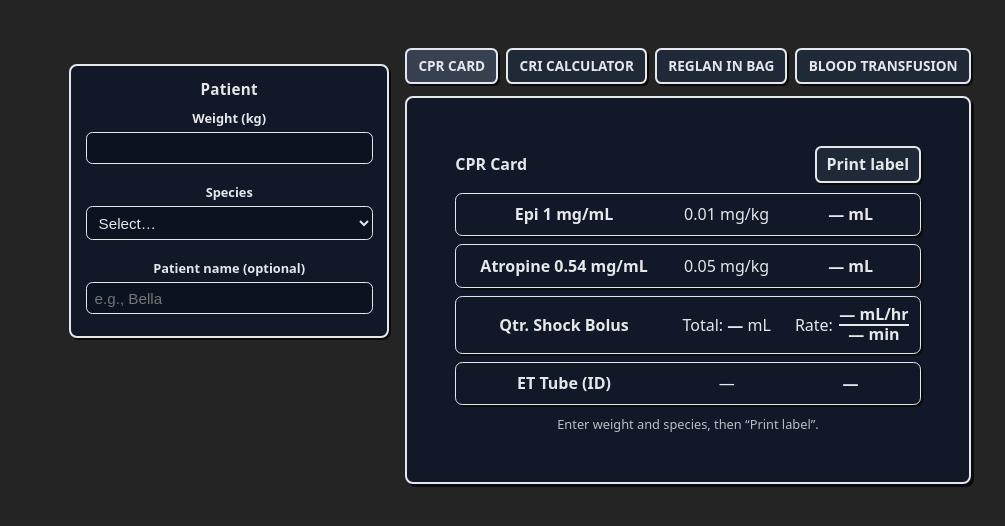
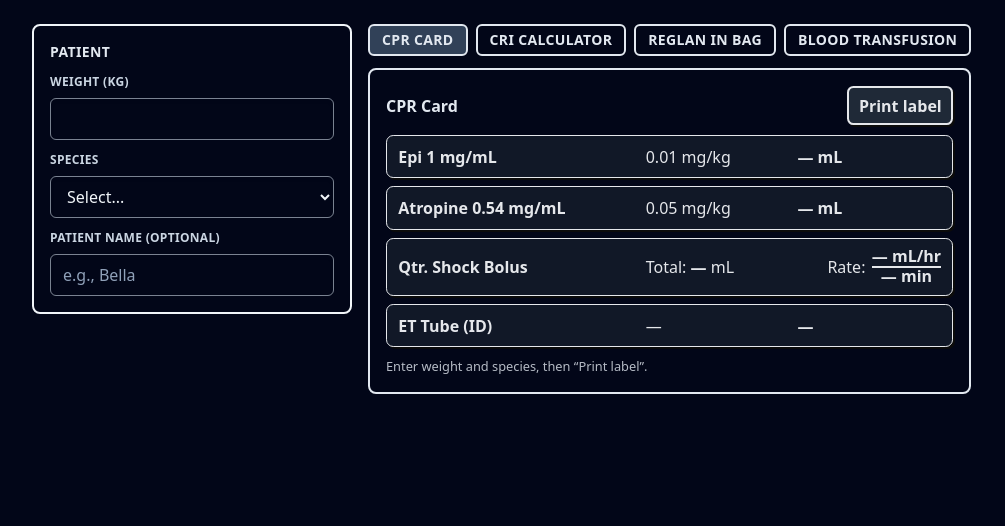
Before and after one commit to zappybiby/vetmedcalc, a Svelte app: page / in a window 1280 px wide. Shown: the top 526 px of the page, without its empty margins (120-1125 px from the left). Built offline with nearby package versions, Linux system fonts and the light colour scheme.

Commit message:
Tailwind CSS

```diff
--- a/src/App.svelte
+++ b/src/App.svelte
@@ -3,44 +3,12 @@
   import TabShell from './lib/components/TabShell.svelte';
 </script>
 
-<main class="page">
-  <div class="layout">
+<main class="min-h-screen py-6">
+  <div class="mx-auto grid min-w-0 max-w-5xl gap-4 px-4 sm:px-6 md:grid-cols-[320px_1fr]">
     <PatientPanel />
 
-    <div class="center">
+    <div class="flex min-w-0 justify-center md:justify-start">
       <TabShell />
     </div>
   </div>
 </main>
-
-<style>
-  .page {
-    min-height: 100vh;
-    /* Inherit global dark styles */
-    background: transparent;
-    color: inherit;
-  }
-  .layout {
-    max-width: 1200px;
-    margin: 0 auto;
-    padding: 1rem;
-    display: grid;
-    grid-template-columns: 320px 1fr;
-    gap: 1rem;
-    width: 100%;
-    min-width: 0;
-    overflow-x: hidden;
-  }
-  .center {
-    display: grid;
-    place-items: start center;
-    min-width: 0;
-  }
-
-  /* Responsive: collapse to single column on narrow screens */
-  @media (max-width: 900px) {
-    .layout {
-      grid-template-columns: 1fr;
-    }
-  }
-</style>
--- a/src/app.css
+++ b/src/app.css
@@ -1,73 +1,31 @@
+@import "tailwindcss";
+
+@plugin "@tailwindcss/forms" { strategy: "class" };
+@plugin "@tailwindcss/typography";
+
+@layer base {
   :root {
-  font-family: system-ui, Avenir, Helvetica, Arial, sans-serif;
-  line-height: 1.5;
-  font-weight: 400;
+    color-scheme: dark;
+  }
 
-  /* Force dark theme only */
-  color-scheme: dark;
-  color: rgba(255, 255, 255, 0.87);
-  background-color: #242424;
-
-  font-synthesis: none;
-  text-rendering: optimizeLegibility;
-  -webkit-font-smoothing: antialiased;
-  -moz-osx-font-smoothing: grayscale;
-
-  /* Accessible focus ring */
-  --ring: 2px solid #0ea5e9;
-}
-/* Global box sizing and focus ring for inputs/buttons */
-* { box-sizing: border-box; }
-button:focus-visible, input:focus-visible, select:focus-visible { outline: var(--ring); outline-offset: 2px; }
-
-a {
-  font-weight: 500;
-  color: #646cff;
-  text-decoration: inherit;
-}
-a:hover {
-  color: #535bf2;
+  *,
+  *::before,
+  *::after {
+    box-sizing: border-box;
   }
 
   body {
-  margin: 0;
-  display: flex;
-  place-items: center;
-  min-width: 320px;
-  min-height: 100vh;
+    @apply m-0 min-h-screen bg-slate-950 font-sans text-slate-100 antialiased;
   }
 
-h1 {
-  font-size: 3.2em;
-  line-height: 1.1;
+  a {
+    @apply font-medium text-sky-400 no-underline transition-colors hover:text-sky-300;
   }
 
-.card {
-  padding: 2em;
+  button:focus-visible,
+  input:focus-visible,
+  select:focus-visible {
+    outline: 2px solid #38bdf8;
+    outline-offset: 2px;
   }
-
-#app {
-  max-width: 1280px;
-  margin: 0 auto;
-  padding: 2rem;
-  text-align: center;
 }
-
-button {
-  border-radius: 8px;
-  border: 1px solid transparent;
-  padding: 0.6em 1.2em;
-  font-size: 1em;
-  font-weight: 500;
-  font-family: inherit;
-  background-color: #1a1a1a;
-  cursor: pointer;
-  transition: border-color 0.25s;
-}
-button:hover {
-  border-color: #646cff;
-}
-button:focus,
-button:focus-visible {
-  outline: 4px auto -webkit-focus-ring-color;
-}
--- a/src/lib/components/PatientPanel.svelte
+++ b/src/lib/components/PatientPanel.svelte
@@ -18,71 +18,48 @@
   }));
 </script>
 
-<aside class="panel" aria-label="Patient inputs">
-  <h2 class="panel__title">Patient</h2>
+<aside
+  class="self-stretch rounded-md border bg-surface p-3 text-slate-100 shadow-card sm:rounded-lg sm:border-2 sm:p-4 md:sticky md:top-4 md:self-start"
+  aria-label="Patient inputs"
+>
+  <h2 class="mb-3 text-sm font-semibold uppercase tracking-wide text-slate-200">Patient</h2>
 
-  <div class="fields">
-    <div class="field">
-      <label for="weight">Weight (kg)</label>
-      <input id="weight" type="number" min="0" step="0.1" bind:value={weight} inputmode="decimal" />
+  <div class="grid grid-cols-2 gap-x-2 gap-y-3 sm:grid-cols-1 sm:gap-3">
+    <div class="flex flex-col gap-2">
+      <label class="text-xs font-semibold uppercase tracking-wide text-slate-300" for="weight">Weight (kg)</label>
+      <input
+        id="weight"
+        class="rounded-md border border-slate-300/60 bg-surface-sunken px-3 py-2 text-base text-slate-100 shadow-inner placeholder:text-slate-400 focus:border-sky-400 focus:outline-none"
+        type="number"
+        min="0"
+        step="0.1"
+        bind:value={weight}
+        inputmode="decimal"
+      />
     </div>
 
-    <div class="field">
-      <label for="species">Species</label>
-      <select id="species" bind:value={species}>
-        <option value="" disabled selected>Select…</option>
+    <div class="flex flex-col gap-2">
+      <label class="text-xs font-semibold uppercase tracking-wide text-slate-300" for="species">Species</label>
+      <select
+        id="species"
+        class="rounded-md border border-slate-300/60 bg-surface-sunken px-3 py-2 text-base text-slate-100 shadow-inner focus:border-sky-400 focus:outline-none"
+        bind:value={species}
+      >
+        <option value="" disabled>Select...</option>
         <option value="dog">Dog</option>
         <option value="cat">Cat</option>
       </select>
     </div>
 
-    <div class="field field--full">
-      <label for="name">Patient name (optional)</label>
-      <input id="name" type="text" placeholder="e.g., Bella" bind:value={name} />
+    <div class="col-span-2 flex flex-col gap-2 sm:col-span-1">
+      <label class="text-xs font-semibold uppercase tracking-wide text-slate-300" for="name">Patient name (optional)</label>
+      <input
+        id="name"
+        class="rounded-md border border-slate-300/60 bg-surface-sunken px-3 py-2 text-base text-slate-100 shadow-inner placeholder:text-slate-400 focus:border-sky-400 focus:outline-none"
+        type="text"
+        placeholder="e.g., Bella"
+        bind:value={name}
+      />
     </div>
   </div>
 </aside>
-
-<style>
-  .panel {
-    position: sticky;
-    top: 1rem;
-    align-self: start;
-    background: #111827;
-    border: 2px solid #e5e7eb;
-    border-radius: .5rem;
-    padding: .75rem .9rem;
-    box-shadow: 2px 2px 0 #0b0b0b;
-    color: #e5e7eb;
-  }
-  .panel__title {
-    font-size: 0.95rem;
-    margin: 0 0 .5rem 0;
-    letter-spacing: .02em;
-  }
-  .fields { display: grid; gap: .6rem; }
-  .field { display: grid; gap: .25rem; margin-bottom: .6rem; }
-  label { font-size: .8rem; font-weight: 600; }
-  input, select {
-    border: 1.5px solid #e5e7eb; border-radius: .4rem; padding: .4rem .5rem; font-size: .95rem;
-    background: #0b1220; color: #e5e7eb;
-  }
-
-  /* Compact, two-column layout on small screens */
-  @media (max-width: 640px) {
-    .panel { padding: .5rem .6rem; top: .5rem; border-width: 1.5px; border-radius: .45rem; }
-    .panel__title { font-size: .85rem; margin: 0 0 .35rem 0; }
-
-    .fields { grid-template-columns: 1fr 1fr; gap: .35rem .5rem; }
-    .field { margin: 0; gap: .2rem; }
-    .field--full { grid-column: 1 / -1; }
-
-    label { font-size: .72rem; }
-    input, select { padding: .3rem .4rem; font-size: .9rem; border-radius: .35rem; }
-  }
-
-  /* Disable sticky behavior on mobile/tablet */
-  @media (max-width: 900px) {
-    .panel { position: static; top: auto; }
-  }
-</style>
--- a/src/lib/components/TabShell.svelte
+++ b/src/lib/components/TabShell.svelte
@@ -12,13 +12,17 @@
   ];
 
   let active: Tab['id'] = 'cpr'; // default
+
+  const tabBase = 'rounded-md border-2 border-slate-200 px-3 py-1 text-sm font-semibold tracking-wide text-slate-200 shadow-card transition-colors focus-visible:outline-2 focus-visible:outline-offset-2 focus-visible:outline-sky-400';
+  const tabActive = 'bg-slate-700';
+  const tabInactive = 'bg-surface-raised';
 </script>
 
-<section class="shell" aria-label="Main tools">
-  <div class="tabs" role="tablist" aria-label="Tool tabs">
+<section class="grid min-w-0 gap-3" aria-label="Main tools">
+  <div class="flex flex-wrap gap-2" role="tablist" aria-label="Tool tabs">
     {#each tabs as t}
       <button
-        class="tab {active === t.id ? 'is-active' : ''}"
+        class={`${tabBase} ${active === t.id ? tabActive : tabInactive}`}
         role="tab"
         aria-selected={active === t.id}
         on:click={() => (active = t.id)}
@@ -28,7 +32,10 @@
     {/each}
   </div>
 
-  <div class="panel" role="tabpanel">
+  <div
+    class="min-h-[40vh] max-w-full min-w-0 overflow-x-auto rounded-lg border-2 border-slate-200 bg-surface p-4 text-slate-200 shadow-panel"
+    role="tabpanel"
+  >
     {#if active === 'cpr'}
       <CPRCard />
     {:else if active === 'cri'}
@@ -36,28 +43,7 @@
     {:else if active === 'reglan'}
       <ReglanInBag />
     {:else}
-      <div class="placeholder">Blood Transfusion tool will appear here.</div>
+      <div class="text-slate-300">Blood Transfusion tool will appear here.</div>
     {/if}
   </div>
 </section>
-
-<style>
-  .shell { display: grid; gap: .75rem; min-width: 0; }
-  .tabs { display: flex; flex-wrap: wrap; gap: .5rem; }
-  .tab {
-    border: 2px solid #e5e7eb; background: #1f2937; color: #e5e7eb; padding: .4rem .7rem;
-    border-radius: .4rem; font-weight: 700; font-size: .85rem;
-    box-shadow: 2px 2px 0 #0b0b0b;
-  }
-  .tab.is-active { background: #374151; }
-  .panel {
-    min-height: 40vh;
-    border: 2px solid #e5e7eb; border-radius: .5rem; padding: 1rem;
-    box-shadow: 3px 3px 0 #0b0b0b; background: #111827; color: #e5e7eb;
-    max-width: 100%; min-width: 0; overflow-x: auto;
-  }
-  .placeholder { color: #cbd5e1; opacity: .9; }
-  @media (max-width: 720px) {
-    .tabs { gap: .4rem; }
-  }
-</style>
--- a/vite.config.ts
+++ b/vite.config.ts
@@ -1,12 +1,12 @@
 import { fileURLToPath, URL } from 'node:url';
 import { defineConfig } from 'vite';
 import { svelte } from '@sveltejs/vite-plugin-svelte';
+import tailwindcss from '@tailwindcss/vite';
 
 export default defineConfig({
-  // ⬅️ if this is a project site, set to '/vetmedcalc/' (replace with your repo name)
+  // ⬅️ keep this if deploying under /vetmedcalc/
   base: '/vetmedcalc/',
-
-  plugins: [svelte()],
+  plugins: [svelte(), tailwindcss()],
   resolve: {
     alias: {
       '@': fileURLToPath(new URL('./src', import.meta.url)),
```
Lines whose indentation alone changed are shown as unchanged.
